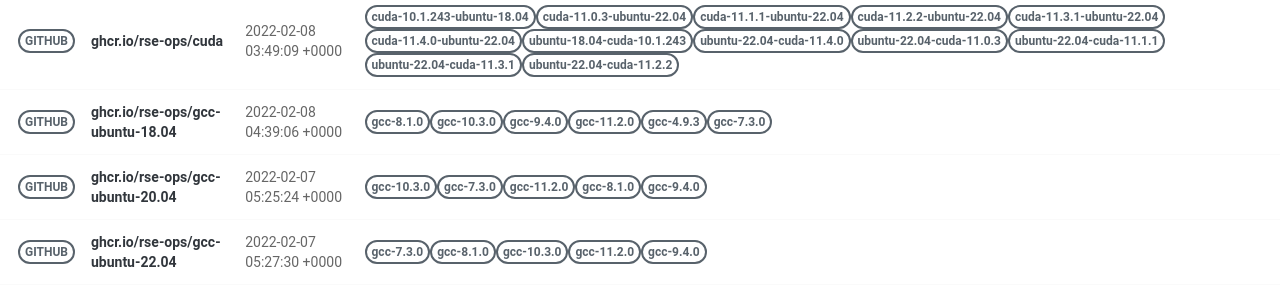
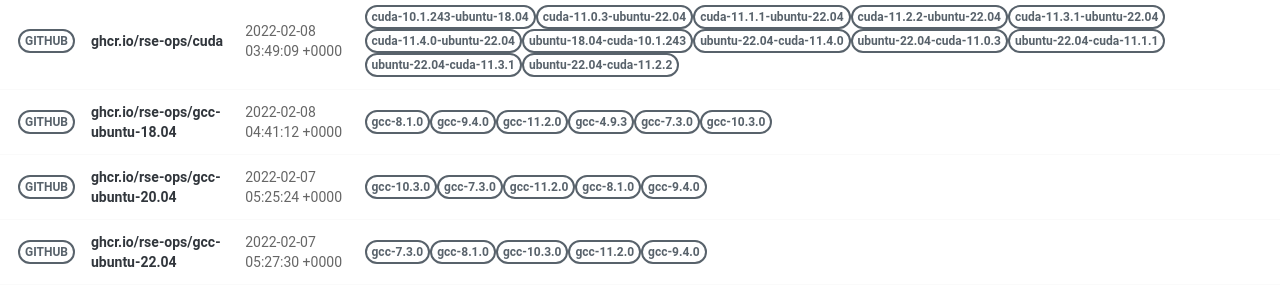
Before and after one commit to rse-ops/docker-images, a Jekyll site: the page built from pages/index.md, in a window 1280 px wide. Shown: the part 502-801 px from the top of the page. Built offline with Jekyll 4.4.1, drawn with Linux system fonts in a browser that asks for light colours; nearby versions of some CDN libraries.

Commit message:
Automated push to update library 2022-02-08

```diff
--- a/_library/ghcr.io-rse-ops-gcc-ubuntu-18.04.md
+++ b/_library/ghcr.io-rse-ops-gcc-ubuntu-18.04.md
@@ -1,7 +1,7 @@
 ---
 layout: container
 name: ghcr.io/rse-ops/gcc-ubuntu-18.04
-updated_at: 2022-02-08 04:39:06.548045
+updated_at: 2022-02-08 04:41:12.886163
 
 
 container_url: https://github.com/orgs/rse-ops/packages/container/package/gcc-ubuntu-18.04
```
Also changed, not shown: other parts of _library/ghcr.io-rse-ops-gcc-ubuntu-18.04.md (+3 -3 lines).
